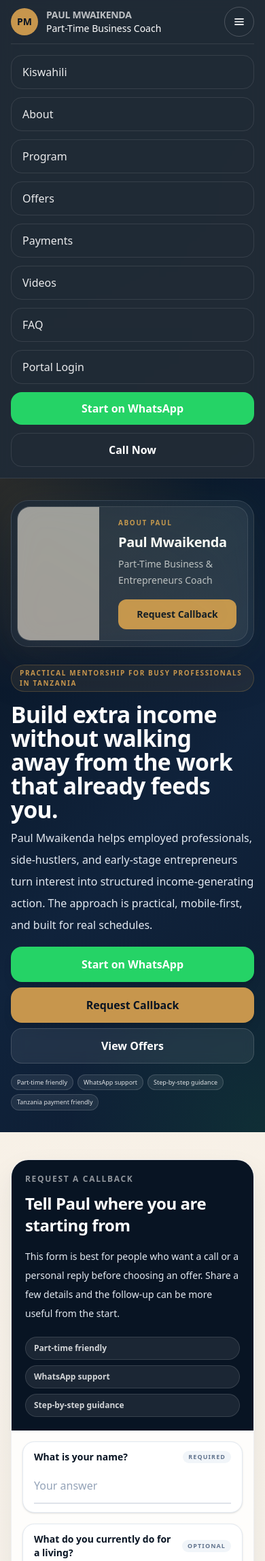
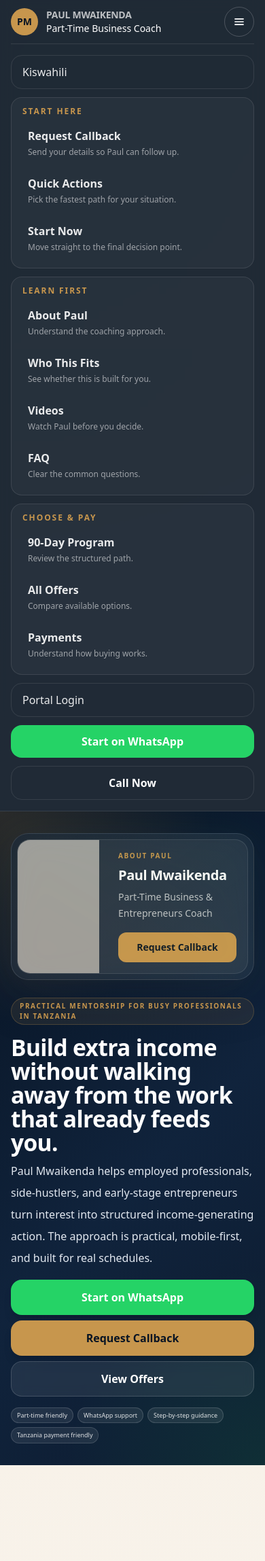
Before and after one commit to jo-katega2001/malafyale, a Laravel app: page / in a window 390 px wide, after a click that opens the changed part. Shown: the top 2297 px of the page at 68% size. Run offline with Laravel 12, Linux system fonts and the light colour scheme; data that the repository does not hold is empty; style sheets or scripts are compiled from the project's sources; some web fonts are replaced; grey boxes are pictures that could not be loaded.

Commit message:
Add guided section navigation

```diff
--- a/lang/en/landing.php
+++ b/lang/en/landing.php
@@ -19,6 +19,46 @@
         ['label' => 'Payments', 'href' => '#payments'],
         ['label' => 'Videos', 'href' => '#intro-video'],
         ['label' => 'FAQ', 'href' => '#faq'],
+    ],
+    'guided_navigation' => [
+        'primary' => [
+            ['label' => 'Start', 'href' => '#lead-capture'],
+            ['label' => 'Program', 'href' => '#featured-program'],
+            ['label' => 'Offers', 'href' => '#offers'],
+        ],
+        'explore_label' => 'Explore',
+        'explore_eyebrow' => 'Full pathway',
+        'explore_title' => 'Find the right next step',
+        'groups' => [
+            [
+                'label' => 'Start Here',
+                'description' => 'Fast routes for visitors who want guidance before choosing an offer.',
+                'items' => [
+                    ['label' => 'Request Callback', 'href' => '#lead-capture', 'copy' => 'Send your details so Paul can follow up.'],
+                    ['label' => 'Quick Actions', 'href' => '#quick-actions', 'copy' => 'Pick the fastest path for your situation.'],
+                    ['label' => 'Start Now', 'href' => '#start-now', 'copy' => 'Move straight to the final decision point.'],
+                ],
+            ],
+            [
+                'label' => 'Learn First',
+                'description' => 'Context for visitors who need trust, fit, and clarity.',
+                'items' => [
+                    ['label' => 'About Paul', 'href' => '#about', 'copy' => 'Understand the coaching approach.'],
+                    ['label' => 'Who This Fits', 'href' => '#audience-fit', 'copy' => 'See whether this is built for you.'],
+                    ['label' => 'Videos', 'href' => '#intro-video', 'copy' => 'Watch Paul before you decide.'],
+                    ['label' => 'FAQ', 'href' => '#faq', 'copy' => 'Clear the common questions.'],
+                ],
+            ],
+            [
+                'label' => 'Choose & Pay',
+                'description' => 'Offer, program, and payment information for ready buyers.',
+                'items' => [
+                    ['label' => '90-Day Program', 'href' => '#featured-program', 'copy' => 'Review the structured path.'],
+                    ['label' => 'All Offers', 'href' => '#offers', 'copy' => 'Compare available options.'],
+                    ['label' => 'Payments', 'href' => '#payments', 'copy' => 'Understand how buying works.'],
+                ],
+            ],
+        ],
     ],
     'common' => [
         'skip_to_content' => 'Skip to content',
--- a/resources/views/home.blade.php
+++ b/resources/views/home.blade.php
@@ -6,6 +6,7 @@
     $sectionName = $sectionName ?? null;
     $sectionAnchor = $sectionAnchor ?? null;
     $sectionRoute = fn (string $name) => route($isSw ? 'section.sw.' . $name : 'section.' . $name);
+    $guidedNavigation = $page['guided_navigation'];
     $sectionUrls = [
         '#lead-capture' => $sectionRoute('request-callback'),
         '#quick-actions' => $sectionRoute('quick-actions'),
@@ -540,13 +541,58 @@
             </span>
           </a>
 
-          <nav class="hidden items-center gap-6 text-sm text-white/80 lg:flex">
-            @foreach ($page['navigation'] as $item)
-              <a href="{{ $sectionHref($item['href']) }}" class="transition hover:text-white">{{ $item['label'] }}</a>
+          <nav class="hidden items-center gap-2 text-sm text-white/80 xl:flex" aria-label="Primary navigation">
+            @foreach ($guidedNavigation['primary'] as $item)
+              <a href="{{ $sectionHref($item['href']) }}" class="rounded-full px-3 py-2 font-semibold transition hover:bg-white/10 hover:text-white">{{ $item['label'] }}</a>
             @endforeach
+
+            <div class="group relative">
+              <button
+                type="button"
+                class="inline-flex items-center gap-2 rounded-full px-3 py-2 font-semibold transition hover:bg-white/10 hover:text-white focus:bg-white/10 focus:text-white"
+                aria-haspopup="true"
+              >
+                {{ $guidedNavigation['explore_label'] }}
+                <svg class="h-4 w-4 transition group-hover:rotate-180 group-focus-within:rotate-180" viewBox="0 0 20 20" fill="currentColor" aria-hidden="true">
+                  <path fill-rule="evenodd" d="M5.23 7.21a.75.75 0 011.06.02L10 11.17l3.71-3.94a.75.75 0 111.08 1.04l-4.25 4.5a.75.75 0 01-1.08 0l-4.25-4.5a.75.75 0 01.02-1.06z" clip-rule="evenodd" />
+                </svg>
+              </button>
+
+              <div class="invisible absolute left-1/2 top-full z-[80] mt-4 w-[min(56rem,calc(100vw-2rem))] -translate-x-1/2 opacity-0 transition duration-150 group-hover:visible group-hover:opacity-100 group-focus-within:visible group-focus-within:opacity-100">
+                <div class="rounded-[1.4rem] border border-white/10 bg-ink/95 p-4 text-white shadow-2xl shadow-black/30 ring-1 ring-white/10 backdrop-blur-xl">
+                  <div class="mb-4 flex items-end justify-between gap-4 border-b border-white/10 pb-4">
+                    <div>
+                      <p class="text-[10px] font-bold uppercase tracking-[0.18em] text-accent">{{ $guidedNavigation['explore_eyebrow'] }}</p>
+                      <p class="mt-1 font-display text-lg font-semibold">{{ $guidedNavigation['explore_title'] }}</p>
+                    </div>
+                    <a href="{{ $sectionUrls['#lead-capture'] }}" class="shrink-0 rounded-full bg-accent px-4 py-2 text-xs font-bold text-ink transition hover:bg-amber-300">
+                      {{ $page['hero']['request_callback'] }}
+                    </a>
+                  </div>
+
+                  <div class="grid gap-3 lg:grid-cols-3">
+                    @foreach ($guidedNavigation['groups'] as $group)
+                      <div class="rounded-[1rem] border border-white/10 bg-white/[0.04] p-3">
+                        <p class="font-semibold text-white">{{ $group['label'] }}</p>
+                        <p class="mt-1 text-xs leading-5 text-white/55">{{ $group['description'] }}</p>
+
+                        <div class="mt-3 grid gap-1.5">
+                          @foreach ($group['items'] as $item)
+                            <a href="{{ $sectionHref($item['href']) }}" class="rounded-xl px-3 py-2 transition hover:bg-white/10">
+                              <span class="block text-sm font-semibold text-white">{{ $item['label'] }}</span>
+                              <span class="mt-0.5 block text-xs leading-5 text-white/55">{{ $item['copy'] }}</span>
+                            </a>
+                          @endforeach
+                        </div>
+                      </div>
+                    @endforeach
+                  </div>
+                </div>
+              </div>
+            </div>
           </nav>
 
-          <div class="hidden items-center gap-3 sm:flex">
+          <div class="hidden items-center gap-2 xl:flex">
             <a
               href="{{ $alternateUrl }}"
               hreflang="{{ $alternateLocale }}"
@@ -580,7 +626,7 @@
           <button
             type="button"
             id="menuToggle"
-            class="inline-flex h-11 w-11 items-center justify-center rounded-full border border-white/20 text-white lg:hidden"
+            class="inline-flex h-11 w-11 items-center justify-center rounded-full border border-white/20 text-white xl:hidden"
             aria-controls="mobileMenu"
             aria-expanded="false"
             aria-label="{{ $page['header']['mobile_menu'] }}"
@@ -591,12 +637,26 @@
           </button>
         </div>
 
-        <div id="mobileMenu" class="hidden border-t border-white/10 py-4 lg:hidden">
+        <div id="mobileMenu" class="hidden border-t border-white/10 py-4 xl:hidden">
           <div class="grid gap-3">
             <a href="{{ $alternateUrl }}" hreflang="{{ $alternateLocale }}" class="rounded-2xl border border-white/10 px-4 py-3 text-white/90 transition hover:bg-white/10">{{ $page['header']['language_switch'] }}</a>
-            @foreach ($page['navigation'] as $item)
-              <a href="{{ $sectionHref($item['href']) }}" class="rounded-2xl border border-white/10 px-4 py-3 text-white/90 transition hover:bg-white/10">{{ $item['label'] }}</a>
-            @endforeach
+
+            <div class="grid gap-3">
+              @foreach ($guidedNavigation['groups'] as $group)
+                <div class="rounded-2xl border border-white/10 bg-white/[0.03] p-3">
+                  <p class="px-1 text-xs font-bold uppercase tracking-[0.16em] text-accent">{{ $group['label'] }}</p>
+                  <div class="mt-2 grid gap-2">
+                    @foreach ($group['items'] as $item)
+                      <a href="{{ $sectionHref($item['href']) }}" class="rounded-xl px-3 py-2 text-white/90 transition hover:bg-white/10">
+                        <span class="block font-semibold">{{ $item['label'] }}</span>
+                        <span class="mt-0.5 block text-xs leading-5 text-white/55">{{ $item['copy'] }}</span>
+                      </a>
+                    @endforeach
+                  </div>
+                </div>
+              @endforeach
+            </div>
+
             <a href="{{ route('portal.login') }}" class="rounded-2xl border border-white/10 px-4 py-3 text-white/90 transition hover:bg-white/10">Portal Login</a>
             <a
               href="#"
```
Also changed, not shown: lang/sw/landing.php (+40 -0 lines), tests/Feature/ExampleTest.php (+20 -0 lines).
